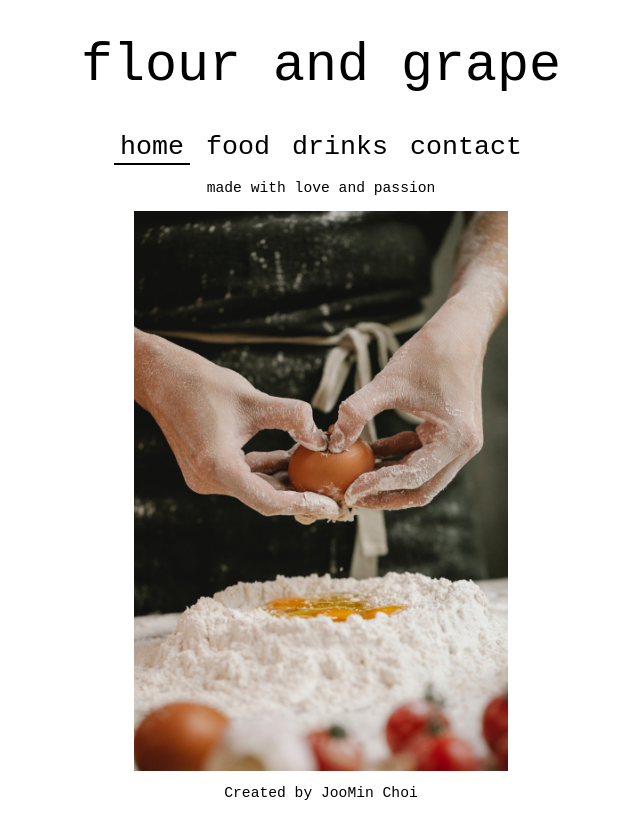
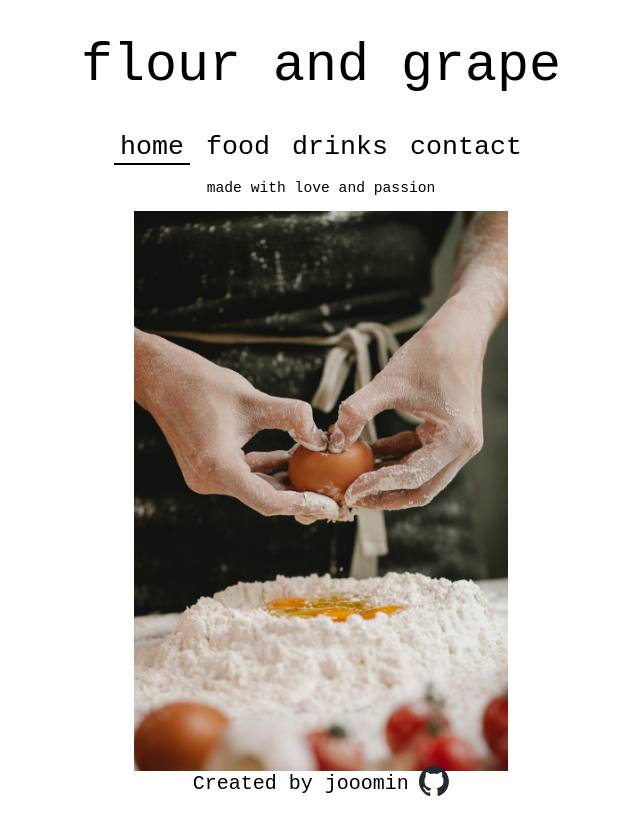
Before and after one commit to joominchoi/restaurant-page, a website built with webpack: page dist/index.html in a window 1280 px wide. Shown: the whole page, without its empty margins (319-959 px from the left). Built offline with nearby package versions, Linux system fonts and the light colour scheme.

Commit message:
Update styling of footer

```diff
--- a/src/page-load.js
+++ b/src/page-load.js
@@ -2,6 +2,7 @@ import loadHome from "./home";
 import loadfood from "./food";
 import loadContact from "./contact";
 import loaddrinks from "./drinks";
+import githubIcon from "./images/github-logo.svg"
 
 function createHeader() {
   const header = document.createElement("header");
@@ -89,11 +90,24 @@ function createFooter() {
   const footer = document.createElement("footer");
   footer.setAttribute("id", "footer");
 
+  const footerSignature = document.createElement("div")
+  footerSignature.setAttribute("id", "footer-signature")
+
   const creator = document.createElement("p");
   creator.setAttribute("id", "creator");
-  creator.textContent = "Created by JooMin Choi";
+  creator.textContent = "Created by jooomin";
 
-  footer.append(creator);
+  const githubLink = document.createElement("a")
+  githubLink.setAttribute("href", "https://github.com/jooomin")
+
+  const githubLogo = new Image();
+  githubLogo.setAttribute("id", "github-logo")
+  githubLogo.src = githubIcon
+
+  footer.append(footerSignature);
+  footerSignature.append(creator);
+  footerSignature.append(githubLink)
+  githubLink.append(githubLogo)
 
   return footer;
 }
--- a/src/style.css
+++ b/src/style.css
@@ -50,6 +50,39 @@ nav {
   width: auto;
 }
 
+footer {
+  display: flex;
+  justify-content: center;
+  align-items: flex-end;
+  position: absolute;
+
+  bottom: 0;
+  left: 0;
+
+  width: 100%;
+}
+
+#footer-signature {
+  display: flex;
+  justify-content: center;
+  position: absolute;
+
+  gap: 10px;
+}
+
 #creator {
-  text-align: center;
+  display: flex;
+  align-items: center;
+  margin: 0;
+
+  font-size: 20px;
 }
+
+#github-logo {
+  height: 30px;
+  transition: transform 0.3s ease;
+}
+
+#github-logo:hover {
+  transform: scale(1.2) rotate(360deg);
+}
```
Also changed, not shown: dist/6fa18895f6e6c7772cab.svg (added), dist/main.js, src/images/github-logo.svg (added).
